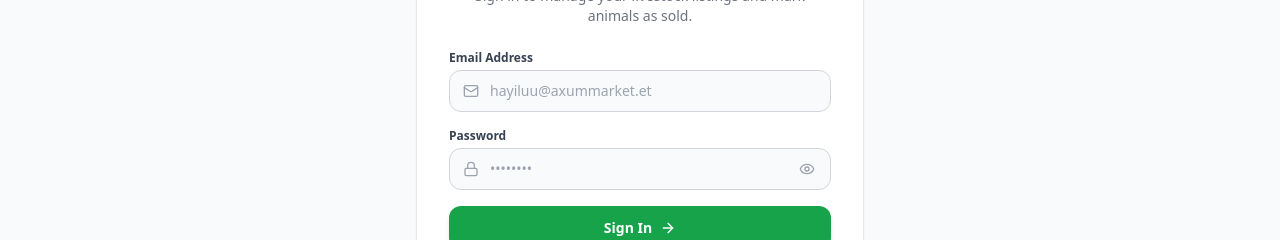
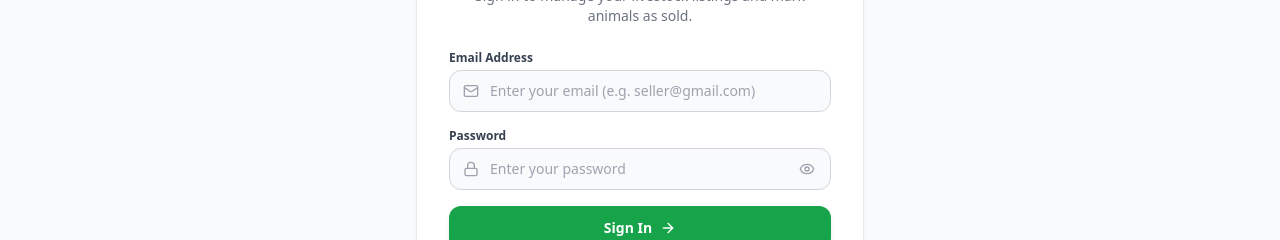
Before and after one commit to AbdiHope364/Axum-Market, a Next.js app in the folder apps/web/: page /seller/login in a window 1280 px wide. Shown: the part 287-527 px from the top of the page. Built offline with nearby package versions, Linux system fonts and the light colour scheme; no server answers.

Commit message:
style: update input placeholders in seller login page

```diff
--- a/apps/web/app/seller/login/page.tsx
+++ b/apps/web/app/seller/login/page.tsx
@@ -95,7 +95,7 @@ export default function SellerLoginPage() {
                 required
                 value={email}
                 onChange={(e) => setEmail(e.target.value)}
-                placeholder="hayiluu@axummarket.et"
+                placeholder="Enter your email (e.g. seller@gmail.com)"
                 className="w-full pl-10 pr-3 py-2.5 bg-gray-50 border border-gray-300 rounded-xl text-sm focus:bg-white focus:outline-none focus:ring-2 focus:ring-green-500"
               />
             </div>
@@ -112,7 +112,7 @@ export default function SellerLoginPage() {
                 required
                 value={password}
                 onChange={(e) => setPassword(e.target.value)}
-                placeholder="••••••••"
+                placeholder="Enter your password"
                 className="w-full pl-10 pr-10 py-2.5 bg-gray-50 border border-gray-300 rounded-xl text-sm focus:bg-white focus:outline-none focus:ring-2 focus:ring-green-500"
               />
               <button
```
